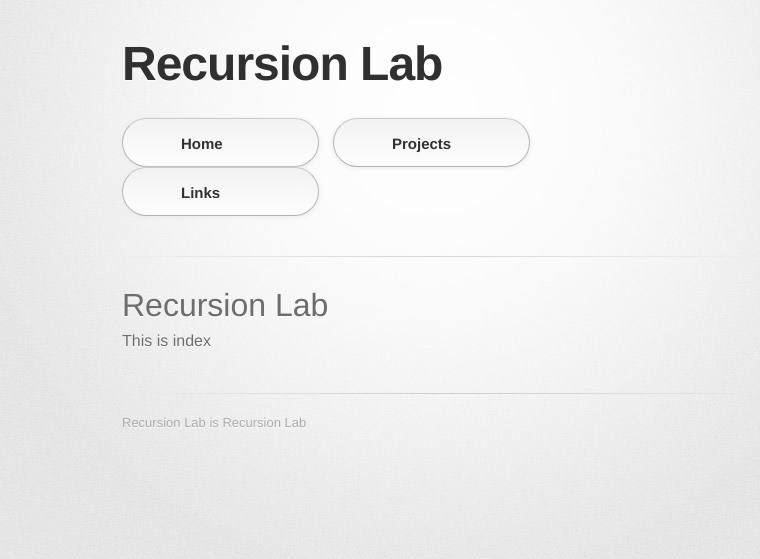
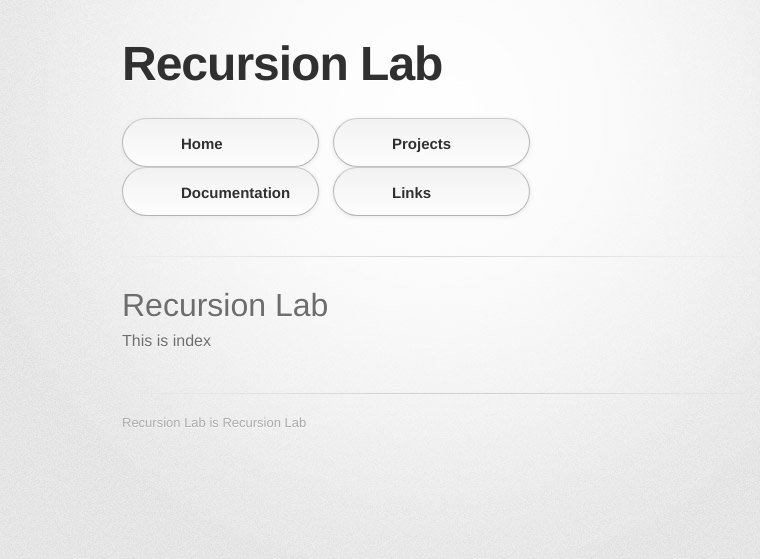
Before and after one commit to gnozo/recursionlab, a Jekyll site: the page built from index.md, in a window 1280 px wide. Shown: the top 559 px of the page, without its empty margins (208-968 px from the left). Built offline with Jekyll 4.4.1, drawn with Linux system fonts in a browser that asks for light colours; some web fonts are replaced; our own code applies the rules of GitHub Pages for plain Markdown files.

Commit message:
Update default.html

```diff
--- a/_layouts/default.html
+++ b/_layouts/default.html
@@ -23,6 +23,7 @@
         <section id="downloads" class="clearfix">
           <a href="http://www.recursionlab.com/" class="button"><span>Home</span></a>
           <a href="http://www.recursionlab.com/projects.html" class="button"><span>Projects</span></a>
+          <a href="http://www.recursionlab.com/documentation.html" class="button"><span>Documentation</span></a>
           <a href="http://www.recursionlab.com/links.html" class="button"><span>Links</span></a>
         </section>
         <hr>
```
